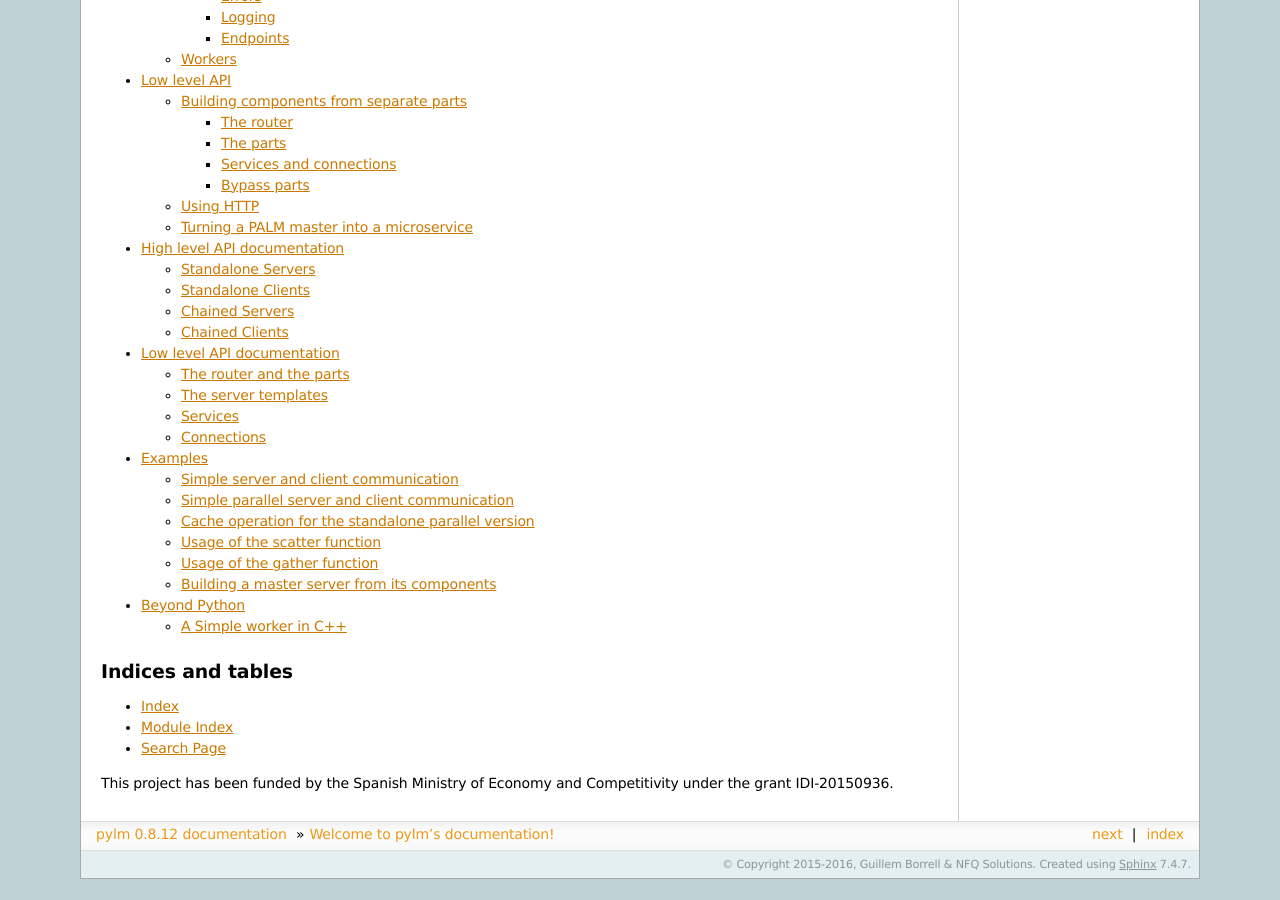
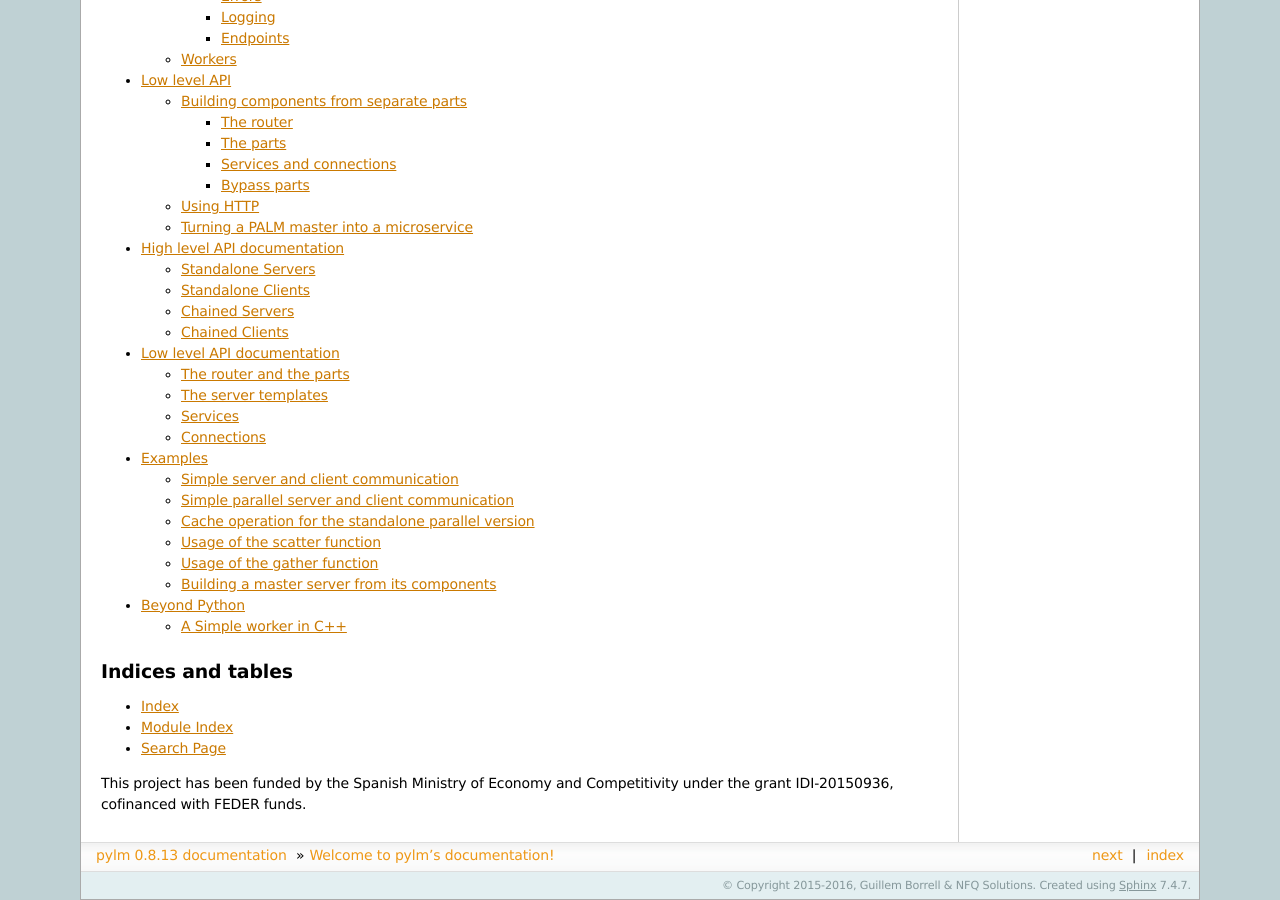
Before and after one commit to nfqsolutions/pylm, a Sphinx documentation site: the page built from docs/source/index.rst, in a window 1280 px wide and 900 px high, scrolled down 808 px. Built offline with Sphinx 7.4.7, drawn with Linux system fonts in a browser that asks for light colours; before the commit the page ends 1687 px from its top, so only the background shows below that; some of the changed text lies outside the part shown.

Commit message:
Added funding info

```diff
--- a/README.rst
+++ b/README.rst
@@ -38,4 +38,5 @@ you can purchase a commercial license from `NFQ Solutions
 <http://nfqsolutions.com>`_
 
 This project has been funded by the Spanish Ministry of Economy and
-Competitivity under the grant IDI-20150936.
+Competitivity under the grant IDI-20150936, cofinanced from FEDER
+funds.
--- a/docs/source/index.rst
+++ b/docs/source/index.rst
@@ -60,4 +60,5 @@ Indices and tables
 * :ref:`search`
 
 This project has been funded by the Spanish Ministry of Economy and
-Competitivity under the grant IDI-20150936.
+Competitivity under the grant IDI-20150936, cofinanced with FEDER
+funds.
--- a/pylm/version.py
+++ b/pylm/version.py
@@ -14,4 +14,4 @@
 # You should have received a copy of the GNU Affero General Public License
 # along with this program.  If not, see <http://www.gnu.org/licenses/>.
 
-__version__ = '0.8.12'
+__version__ = '0.8.13'
--- a/setup.py
+++ b/setup.py
@@ -44,7 +44,8 @@ you can purchase a commercial license from `NFQ Solutions
 <http://nfqsolutions.com>`_
 
 This project has been funded by the Spanish Ministry of Economy and
-Competitivity under the grant IDI-20150936.
+Competitivity under the grant IDI-20150936, cofinanced with FEDER
+funds.
 """
 
 setup(name='pylm',
```
